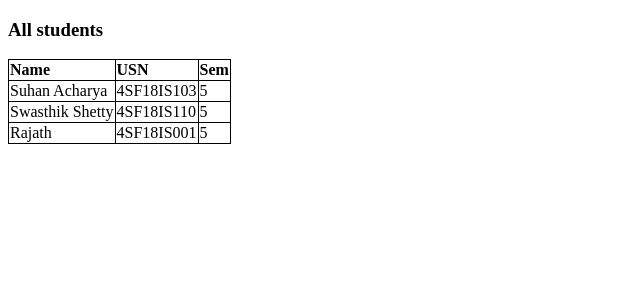
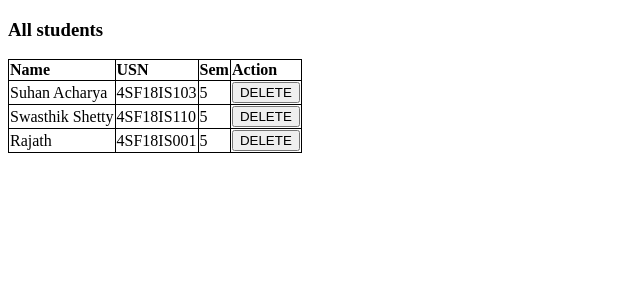
Before and after one commit to swaaz/student-db-demo, a Flask app: page /view_students in a window 1280 px wide. Shown: the top 300 px of the page, without its empty margins (0-640 px from the left). Run offline with Flask 2, Linux system fonts and the light colour scheme; data comes from the database, SQL or seed files in the repository; both versions use the stored data as it was after the commit.

Commit message:
Added delete query

```diff
--- a/main.py
+++ b/main.py
@@ -1,6 +1,6 @@
 import sqlite3
 
-from flask import Flask, render_template, request
+from flask import Flask, render_template, request, redirect
 
 app = Flask(__name__)
 
@@ -68,3 +68,21 @@ def render_all_teachers():
         teacher_query = c.execute("""SELECT * FROM Teachers""").fetchall()
 
         return render_template("teachers.html", teachers=teacher_query)
+
+
+@app.route('/delete_student/<usn>', methods=['POST'])
+def delete_student(usn):
+    with sqlite3.connect('student.db') as conn:
+        c = conn.cursor()
+        c.execute("""DELETE FROM Students WHERE usn = (?);""", (usn,))
+
+        return redirect('/view_students')
+
+
+@app.route('/delete_teacher/<eno>', methods=['POST'])
+def delete_teacher(eno):
+    with sqlite3.connect('student.db') as conn:
+        c = conn.cursor()
+        c.execute("""DELETE FROM Teachers WHERE eno = (?);""", (eno,))
+
+        return redirect('/view_teachers')
--- a/templates/add_teacher.html
+++ b/templates/add_teacher.html
@@ -12,8 +12,8 @@
 
         <form action='/add_teacher_button' method="POST">
             <label>Name: </label> <input type="text" name="name" placeholder="Enter name"><br>
-            <label>Employee number: </label> <input type="text" name="eno" placeholder="Enter your USN"><br>
-            <label>Subjects: </label> <input type="text" name="subject" placeholder="Enter your current semester"><br>
+            <label>Employee number: </label> <input type="text" name="eno" placeholder="Enter your ENO"><br>
+            <label>Subjects: </label> <input type="text" name="subject" placeholder="Enter your teaching subjects"><br>
             <input type="submit" value="Submit">
         </form>
 
--- a/templates/students.html
+++ b/templates/students.html
@@ -8,14 +8,18 @@
             <th style="border: 1px solid black;">Name</th>
             <th style="border: 1px solid black;">USN</th>
             <th style="border: 1px solid black;">Sem</th>
+            <th style="border: 1px solid black;">Action</th>
         </tr>
 
         {% for student in students %}
-            <tr style="border: 1px solid black;">
-                <td style="border: 1px solid black;">{{student[0]}}</td>
-                <td style="border: 1px solid black;">{{student[1]}}</td>
-                <td style="border: 1px solid black;">{{student[2]}}</td>
-            </tr>
+            <form action="/delete_student/{{student[1]}}" method="POST">
+                <tr style="border: 1px solid black;">
+                    <td style="border: 1px solid black;">{{student[0]}}</td>
+                    <td style="border: 1px solid black;">{{student[1]}}</td>
+                    <td style="border: 1px solid black;">{{student[2]}}</td>
+                    <td style="border: 1px solid black;"><input type="submit" value="DELETE"></td>
+                </tr>
+            </form>
         {% endfor %}
 
     </table>
```
Also changed, not shown: templates/teachers.html (+9 -5 lines), student.db.
